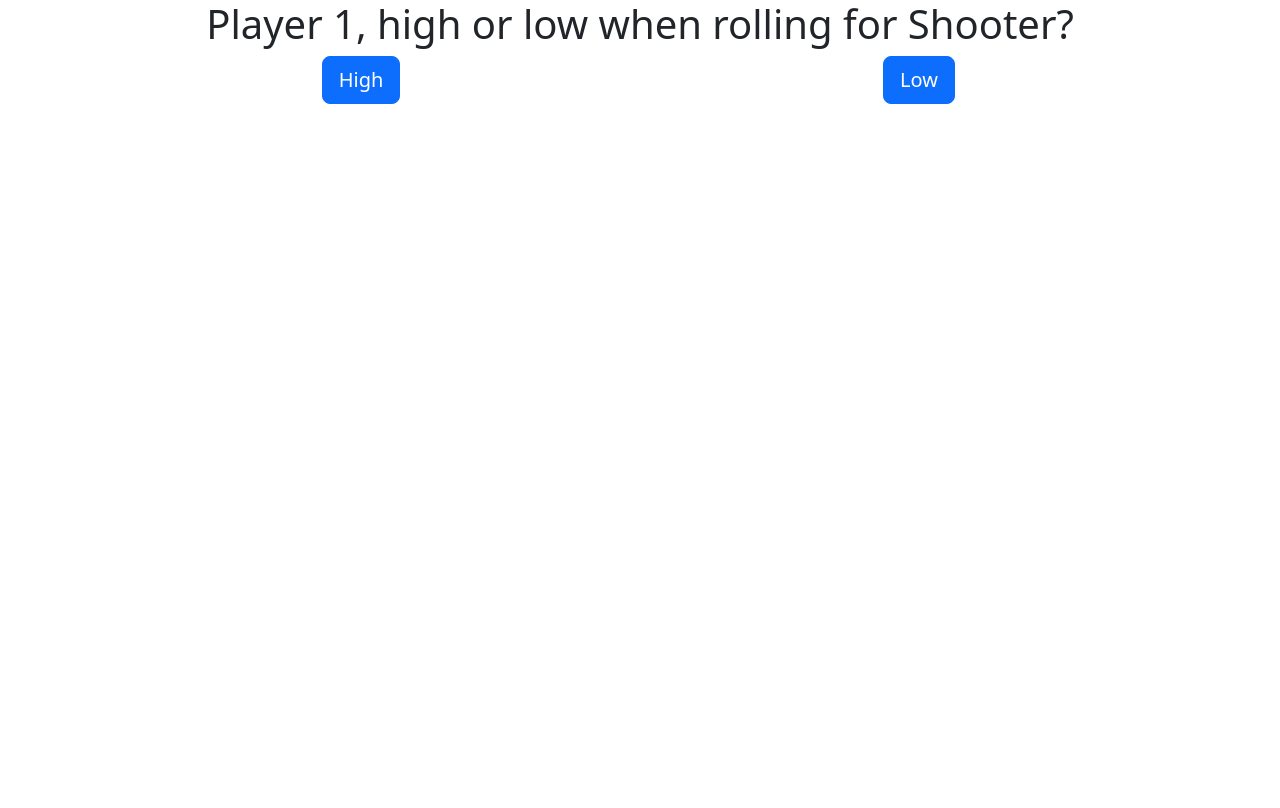
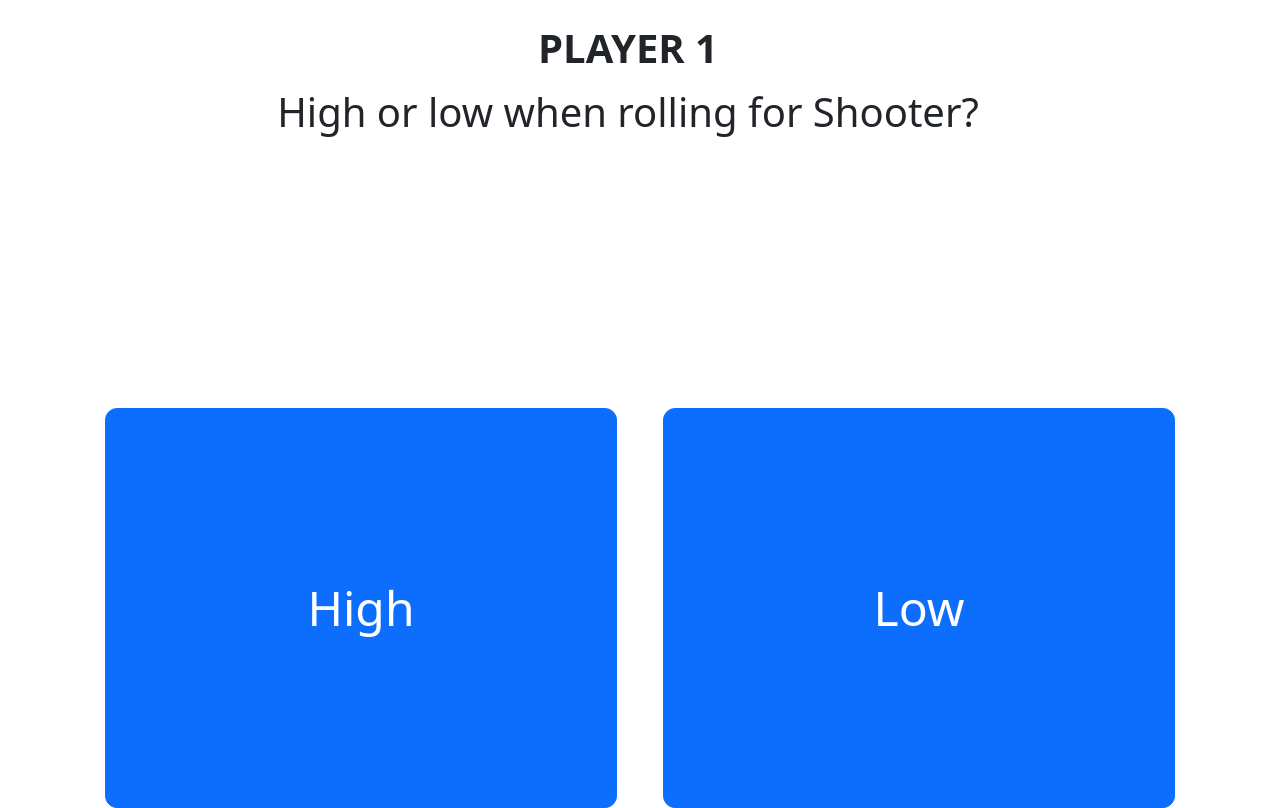
Before and after one commit to caseyjkey/street-dice, a React (Create React App) app: page / in a window 1280 px wide. Built offline with nearby package versions, Linux system fonts and the light colour scheme.

Commit message:
moved to large buttons

```diff
--- a/src/App.js
+++ b/src/App.js
@@ -17,25 +17,26 @@ let Stages = [
 class App extends Component {
   constructor(props) {
     super(props);
-    let player = Math.round(Math.random());
+    let player = Math.round(Math.random()+1);
     this.state = {
       outline: true,
       outlineColor: '#0000000',
-      dieSize: 60,
+      dieSize: '120',
       disableIndividual: true,
       margin: 15,
       numDice: 2,
       sides: 6,
       rollTime: 1,
-      faceColor: '--bs-danger',
-      dotColor: '--bs-white',
+      faceColor: 'useCss',
+      dotColor: 'useCss',
       best: [-1, -1],
       diceTotal: '...',
+      roll: false,
       rolling: false,
       rollCount: 0,
       stage: Stages[0],
       player: player,
-      message: "Player " + (player + 1) + ", high or low when rolling for Shooter?",
+      message: "High or low when rolling for Shooter?",
       shooter: null
     }
     this.rollDone = this.rollDone.bind(this);
@@ -47,12 +48,11 @@ class App extends Component {
 
 
   setShooter(value) {
-    let nextPlayer = this.state.player + 1;
-    console.log(value, nextPlayer);
+    let nextPlayer = this.state.player === 1 ? 2 : 1;
     this.setState({
       shooter: value,
       player: nextPlayer,
-      message: "Player " + nextPlayer + " roll for " + value.toLowerCase() + "est value."
+      message: "Roll for " + value.toLowerCase() + "est value."
     });
   }
 
@@ -68,28 +68,39 @@ class App extends Component {
     console.log("diceTotal:", this.state.diceTotal, "rollCount", this.state.rollCount, "rollTotal", rollTotal)
     if (this.state.stage === Stages[0]) {
       let best = this.state.best;
+      let roll = this.state.roll;
       let message, stage;
       let nextPlayer = this.state.player === 1 ? 2 : 1;
       if (this.state.rollCount === 1 || best[1] === rollTotal) {
         console.log('1', this.state.player, nextPlayer)
         best = [this.state.player, rollTotal];
-        message = "Now, Player " + nextPlayer + " roll for best."
+        message = "Now, Player " + nextPlayer + " roll for " + this.state.shooter.toLowerCase()+ "est."
         console.log('best1:', best)
         stage = "Set Shooter"
       } else {
         console.log('2', best, "rollTotal", rollTotal)
         best = best[1] > rollTotal ? best : [this.state.player, rollTotal];
         message = "Player " + this.state.player + " rolled " + rollTotal + ". Player " + best[0] + " wins and becomes the shooter.";
-        stage = "The Comeout"
+        stage = "The Comeout";
+        nextPlayer = best[0];
+        roll = false;
       }
 
-      console.log("best", best, "stg", stage, nextPlayer)
+      console.log({
+        best: best,
+        diceTotal: best[0] > -1 ? best[1] : "...",
+        stage: stage,
+        player: nextPlayer,
+        message: message,
+        roll: roll
+      })
       this.setState({
         best: best,
-        diceTotal: best[1],
+        diceTotal: best[0] > -1 ? best[1] : "...",
         stage: stage,
         player: nextPlayer,
-        message: message
+        message: message,
+        roll: roll
       })
     }
 
@@ -130,8 +141,7 @@ class App extends Component {
 
   shooterWins() {
     this.setState({
-      message: "Shooter Wins! Take pot, then keep rolling.",
-      rollCount: 0,
+      message: "Shooter wins! Take pot, then keep rolling.",
       stage: "The Comeout",
     });
   }
@@ -164,6 +174,20 @@ class App extends Component {
       justifyContent: "center"
     };
 
+    const highLowButtonStyle = {
+      height: "50vh",
+      width: "40vw",
+      fontSize: "3em",
+      borderRadius: "0.25em"
+    }
+
+    const rollButtonStyle = {
+      height: '25vh',
+      width: '75vw',
+      fontSize: '5em',
+      borderRadius: '0.25em'
+    }
+
     return (
       <Container>
         <Row
@@ -171,17 +195,27 @@ class App extends Component {
         >
           <Col>
             <Container>
+              {this.state.best[0] === -1 &&
                 <Row>
-                <Col align="center">
+                  <Row>
+                    <Col align="center" className="mt-4 text-uppercase">
+                      <h1 className="fw-bold">Player {this.state.player}</h1>
+                    </Col>
+                  </Row>
+                  <Row>
+                    <Col align="center" className="mt-2 mb-4">
                       <h1>{this.state.message}</h1>
                     </Col>
                   </Row>
+                </Row>
+              }
               { this.state.stage === Stages[0] && !this.state.shooter && (
-                <Row>
+                <Row className="align-items-end" style={{minHeight: "40em"}}>
                   <Col align="center">
                     <Button
                       color="primary"
                       size="lg"
+                      style={highLowButtonStyle}
                       onClick={() => this.setShooter("High")}
                     >
                       High
@@ -191,6 +225,7 @@ class App extends Component {
                     <Button
                       color="primary"
                       size="lg"
+                      style={highLowButtonStyle}
                       onClick={() => this.setShooter("Low")}
                     >
                       Low
@@ -199,17 +234,19 @@ class App extends Component {
                 </Row>
               )}
               { this.state.shooter && (
-                <Row align="center">
+                <Row align="center" className="align-items-end">
                   {this.state.best[0] > -1 &&
-                    <React.Fragment>
+                    <Col className="mt-4">
+                      <h3>{"Player " + (this.state.player === 1 ? "2" : "1") + " rolled " + this.state.diceTotal + "."}</h3>
                       <h4>
                         {this.state.shooter + "est"} roll: {this.state.best[1] + ", by Player " + this.state.best[0]}
                       </h4>
                       <h4>Roll Count: {this.state.rollCount}</h4>
-                    </React.Fragment>
+                    </Col>
                   }
                   {this.state.diceTotal !== "..." && (
-                    <React.Fragment>
+                    <Row className="align-items-center" style={{minHeight: "20em"}}>
+                      <Col>
                         <ReactDice
                           {...this.state}
                           className="dice"
@@ -217,23 +254,30 @@ class App extends Component {
                           ref={dice => this.reactDice = dice}
                           defaultRoll={3}
                         />
-                    </React.Fragment>
-                  )}
-                  <Col>
                       </Col>
+                    </Row>
+                    )
+                  }
+                  {this.state.best[0] !== -1 &&
+                    <Row>
+                      <Col align="center" className="">
+                        <h1>{this.state.message}</h1>
+                      </Col>
+                    </Row>
+                  }
+                  <Row className="align-items-end" style={{minHeight: this.state.roll ? "25em" : this.state.diceTotal !== "..." ? "20em" : "45em"}}>
                     <Col>
                       <Button
                         color="primary"
-                      onClick={this.state.diceTotal === "..." ? this.setState({ diceTotal: "" }) : this.rollAll}
+                        style={rollButtonStyle}
+                        className=""
+                        onClick={this.state.diceTotal === "..." ? () => this.setState({ diceTotal: "", roll: true }) : this.rollAll}
                         disabled={this.state.rolling}
                       >
-                      {this.state.diceTotal === "..." ? "Okay" : "Roll"}
+                        {this.state.roll ? "Roll" : "Okay"}
                       </Button>
-                    { // <h4>Player {this.state.player} total: {this.state.diceTotal}</h4>
-                    }
                     </Col>
-                  <Col>
-                  </Col>
+                  </Row>
                 </Row>
               )}
             </Container>
```
Lines whose indentation alone changed are shown as unchanged.
